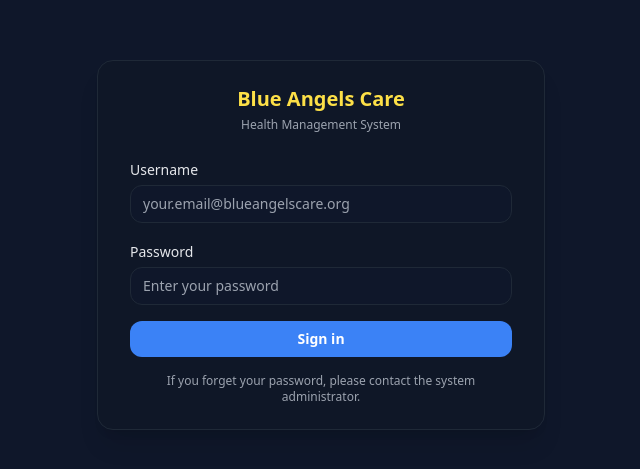
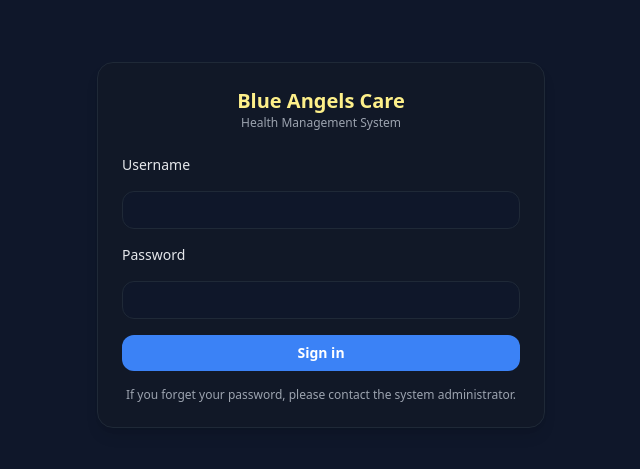
Before and after one commit to galvinchau/bac-hms, a Next.js app: page /login in a window 1280 px wide. Shown: the part 155-624 px from the top of the page, without its empty margins (319-959 px from the left). Built offline with nearby package versions, Linux system fonts and the light colour scheme.

Commit message:
Fix auth login: accept username/email and validate password

```diff
--- a/app/login/page.tsx
+++ b/app/login/page.tsx
@@ -1,126 +1,89 @@
 // app/login/page.tsx
 "use client";
 
-import React, { useState } from "react";
+import { FormEvent, useState } from "react";
 import { useRouter, useSearchParams } from "next/navigation";
 
 export default function LoginPage() {
   const router = useRouter();
   const searchParams = useSearchParams();
 
-  const [email, setEmail] = useState("");
+  const [username, setUsername] = useState("");
   const [password, setPassword] = useState("");
   const [error, setError] = useState<string | null>(null);
   const [loading, setLoading] = useState(false);
 
-  // Nếu có ?error trên URL (ví dụ do middleware redirect) thì cũng hiện lên
-  const urlError = searchParams.get("error");
-  const from = searchParams.get("from") || "/dashboard";
-
-  const finalError =
-    error ||
-    (urlError === "invalid"
-      ? "Invalid username or password."
-      : urlError === "locked"
-      ? "This account is locked. Please contact the administrator."
-      : null);
-
-  async function handleSubmit(e: React.FormEvent) {
+  const handleSubmit = async (e: FormEvent) => {
     e.preventDefault();
     setError(null);
+    setLoading(true);
 
-    if (!email.trim() || !password.trim()) {
-      setError("Please enter both username and password.");
-      return;
-    }
-
-    setLoading(true);
     try {
       const res = await fetch("/api/auth/login", {
         method: "POST",
         headers: { "Content-Type": "application/json" },
-        body: JSON.stringify({
-          email: email.trim(),
-          password,
-          from,
-        }),
+        body: JSON.stringify({ username, password }),
       });
 
-      if (res.ok) {
-        // Login thành công → đi tới from (mặc định /dashboard)
-        router.push(from);
-        router.refresh();
+      const data = await res.json().catch(() => ({}));
+
+      if (!res.ok) {
+        setError(data.error || "Invalid username or password.");
+        setLoading(false);
         return;
       }
 
-      let message = "Invalid username or password.";
-      try {
-        const data = (await res.json()) as { error?: string };
-        if (data?.error) {
-          message = data.error;
-        }
-      } catch {
-        // ignore JSON parse errors
-      }
-      setError(message);
+      const from = searchParams.get("from") || "/dashboard";
+      router.push(from);
+      router.refresh();
     } catch (err) {
       console.error("Login error", err);
       setError("Unable to sign in. Please try again.");
-    } finally {
       setLoading(false);
     }
-  }
+  };
 
   return (
-    <div className="min-h-screen flex items-center justify-center bg-bac-bg text-bac-text px-4">
-      <div className="w-full max-w-md rounded-2xl border border-bac-border bg-bac-panel/70 px-8 py-6 shadow-xl">
+    <div className="min-h-screen flex items-center justify-center bg-bac-bg text-bac-text">
+      <div className="w-full max-w-md rounded-2xl border border-bac-border bg-bac-panel p-6 shadow-lg">
         <div className="text-center mb-6">
-          <div className="text-xl font-semibold text-yellow-300">
+          <div className="text-xl font-semibold text-yellow-200">
             Blue Angels Care
           </div>
-          <div className="text-xs text-bac-muted mt-1">
+          <div className="text-xs text-bac-muted">
             Health Management System
           </div>
         </div>
 
-        {finalError && (
+        {error && (
           <div className="mb-4 rounded-lg border border-red-500/60 bg-red-500/10 px-3 py-2 text-sm text-red-300">
-            {finalError}
+            {error}
           </div>
         )}
 
         <form onSubmit={handleSubmit} className="space-y-4">
-          <div className="space-y-1">
-            <label className="text-sm font-medium">Username</label>
+          <div className="text-sm font-medium">Username</div>
           <input
             type="email"
-              value={email}
-              onChange={(e) => setEmail(e.target.value)}
-              className="w-full rounded-xl border border-bac-border bg-bac-bg px-3 py-2 text-sm focus:outline-none focus:ring-2 focus:ring-bac-primary"
-              placeholder="your.email@blueangelscare.org"
             autoComplete="username"
+            value={username}
+            onChange={(e) => setUsername(e.target.value)}
+            className="w-full rounded-xl border border-bac-border bg-bac-bg px-3 py-2 text-sm focus:outline-none focus:ring-1 focus:ring-bac-primary"
           />
-          </div>
 
-          <div className="space-y-1">
-            <label className="text-sm font-medium">Password</label>
+          <div className="text-sm font-medium">Password</div>
           <input
             type="password"
+            autoComplete="current-password"
             value={password}
             onChange={(e) => setPassword(e.target.value)}
-              className="w-full rounded-xl border border-bac-border bg-bac-bg px-3 py-2 text-sm focus:outline-none focus:ring-2 focus:ring-bac-primary"
-              placeholder="Enter your password"
-              autoComplete="current-password"
+            className="w-full rounded-xl border border-bac-border bg-bac-bg px-3 py-2 text-sm focus:outline-none focus:ring-1 focus:ring-bac-primary"
           />
-          </div>
-
-          {/* Hidden để giữ đường dẫn redirect sau khi login */}
-          <input type="hidden" name="from" value={from} />
 
           <button
             type="submit"
             disabled={loading}
-            className="mt-2 w-full rounded-xl bg-bac-primary px-4 py-2 text-sm font-semibold text-white hover:opacity-90 disabled:opacity-60"
+            className="mt-2 w-full rounded-xl bg-blue-500 px-4 py-2 text-sm font-semibold text-white hover:bg-blue-600 disabled:opacity-60"
           >
             {loading ? "Signing in..." : "Sign in"}
           </button>
```
Lines whose indentation alone changed are shown as unchanged.
